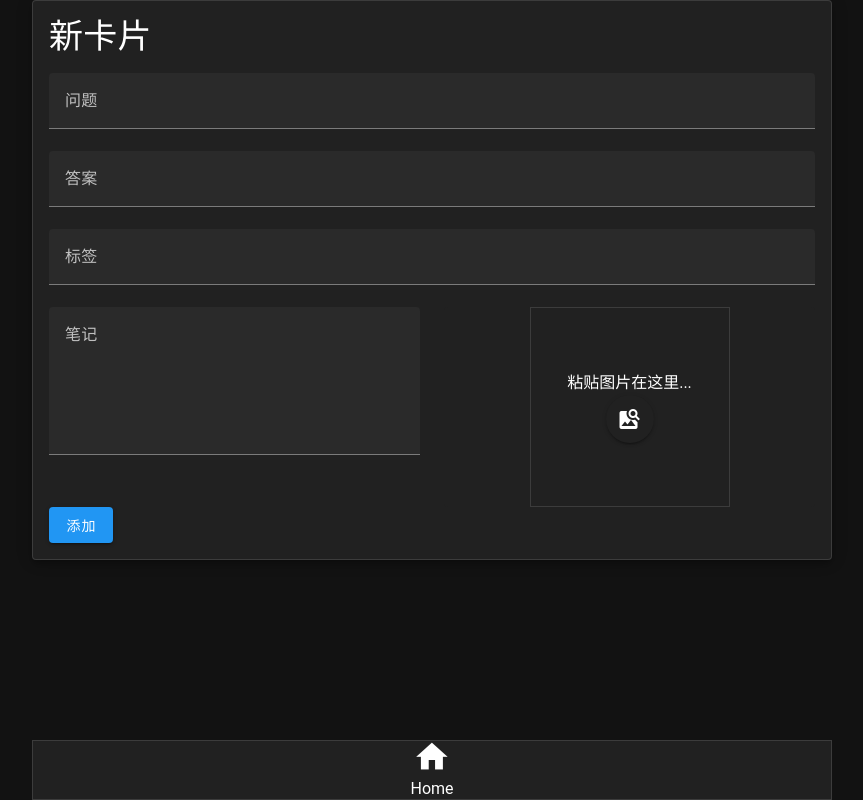
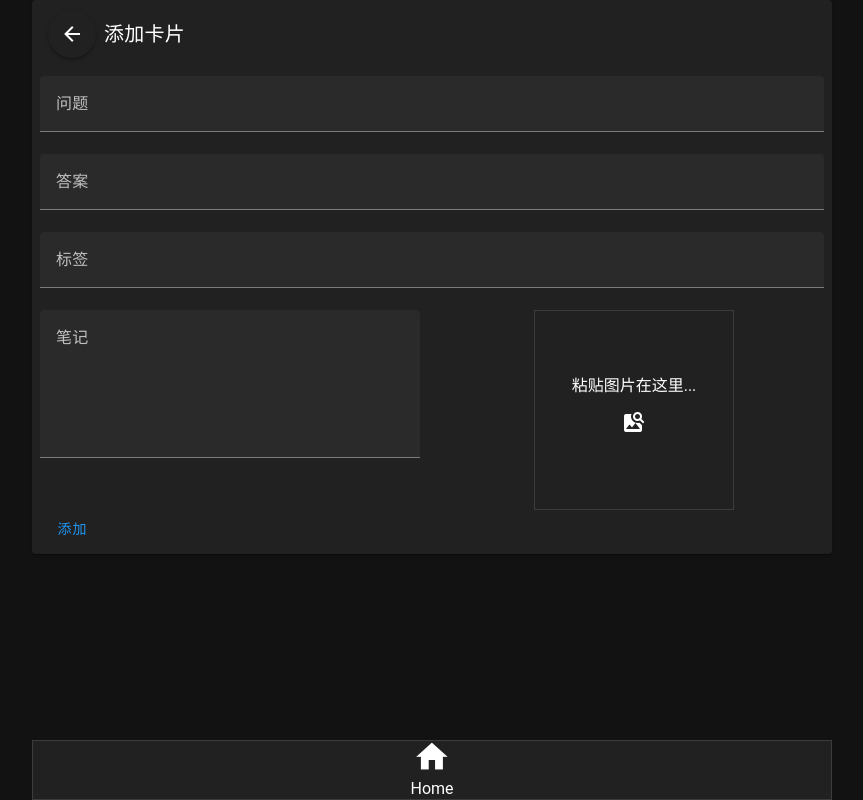
Before and after one commit to h0ngliangli/zoestrope, a Vue app: page /flashcard/add in a window 1280 px wide. Shown: the whole page, without its empty margins (208-1071 px from the left). Built offline with nearby package versions, Linux system fonts and the light colour scheme.

Commit message:
为添加页面增加返回按钮

```diff
--- a/src/pages/flashcard/add.vue
+++ b/src/pages/flashcard/add.vue
@@ -1,7 +1,10 @@
 <template>
-  <v-sheet class="pa-4" border rounded elevation="6">
-    <div class="text-h4 mb-4">新卡片</div>
-    <v-form @submit.prevent="addFlashcard">
+  <v-card class="mx-auto" title="添加卡片">
+    <template v-slot:prepend>
+      <v-btn icon="mdi-arrow-left" @click="$router.go(-1)"> </v-btn>
+    </template>
+    <v-card-actions>
+      <v-form @submit.prevent="addFlashcard" class="w-100">
         <v-text-field v-model="question" label="问题" required></v-text-field>
         <v-text-field v-model="answer" label="答案" required></v-text-field>
         <v-text-field
@@ -21,7 +24,8 @@
                     class="border w-100 h-100 d-flex flex-column align-center justify-center"
                   >
                     <div class="caption grey--text">粘贴图片在这里...</div>
-                  <v-btn icon="mdi-image-search" @click="attachImage"> </v-btn>
+                    <v-btn icon="mdi-image-search" @click="attachImage">
+                    </v-btn>
                   </div>
                 </template>
               </v-img>
@@ -36,7 +40,8 @@
         </v-row>
         <v-btn type="submit" color="primary">添加</v-btn>
       </v-form>
-  </v-sheet>
+    </v-card-actions>
+  </v-card>
 </template>
 
 <script setup>
--- a/src/pages/flashcard/exec.vue
+++ b/src/pages/flashcard/exec.vue
@@ -2,8 +2,7 @@
   <v-sheet border class="w-100 h-100">
     <v-card>
       <v-card-title class="d-flex justify-space-between">
-        <v-btn @click="$router.go(-1)">
-          <v-icon>mdi-arrow-left</v-icon>
+        <v-btn @click="$router.go(-1)" icon="mdi-arrow-left">
         </v-btn>
         <div class="text-h6">练习</div>
         <div class="text-body-2">
```
Lines whose indentation alone changed are shown as unchanged.
